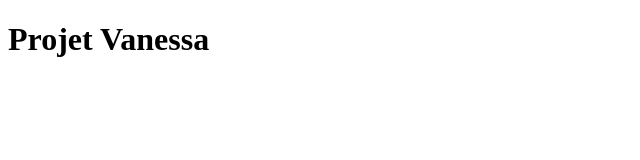
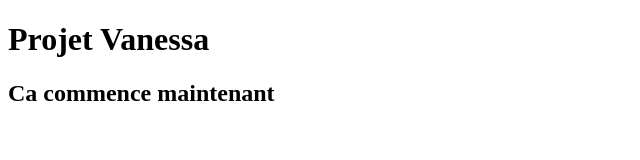
Before and after one commit to Helen-122/Entrainement-Git-Hub, a plain HTML site: page index.html in a window 1280 px wide. Shown: the whole page, without its empty margins (0-640 px from the left). Drawn offline with Linux system fonts and the light colour scheme.

Commit message:
projet vanessa 2

```diff
--- a/index.html
+++ b/index.html
@@ -8,6 +8,7 @@
 </head>
 <body>
     <h1>Projet Vanessa</h1>
+<h2>Ca commence maintenant</h2>
 
     <script src="script.js"></script>
 </body>
```
